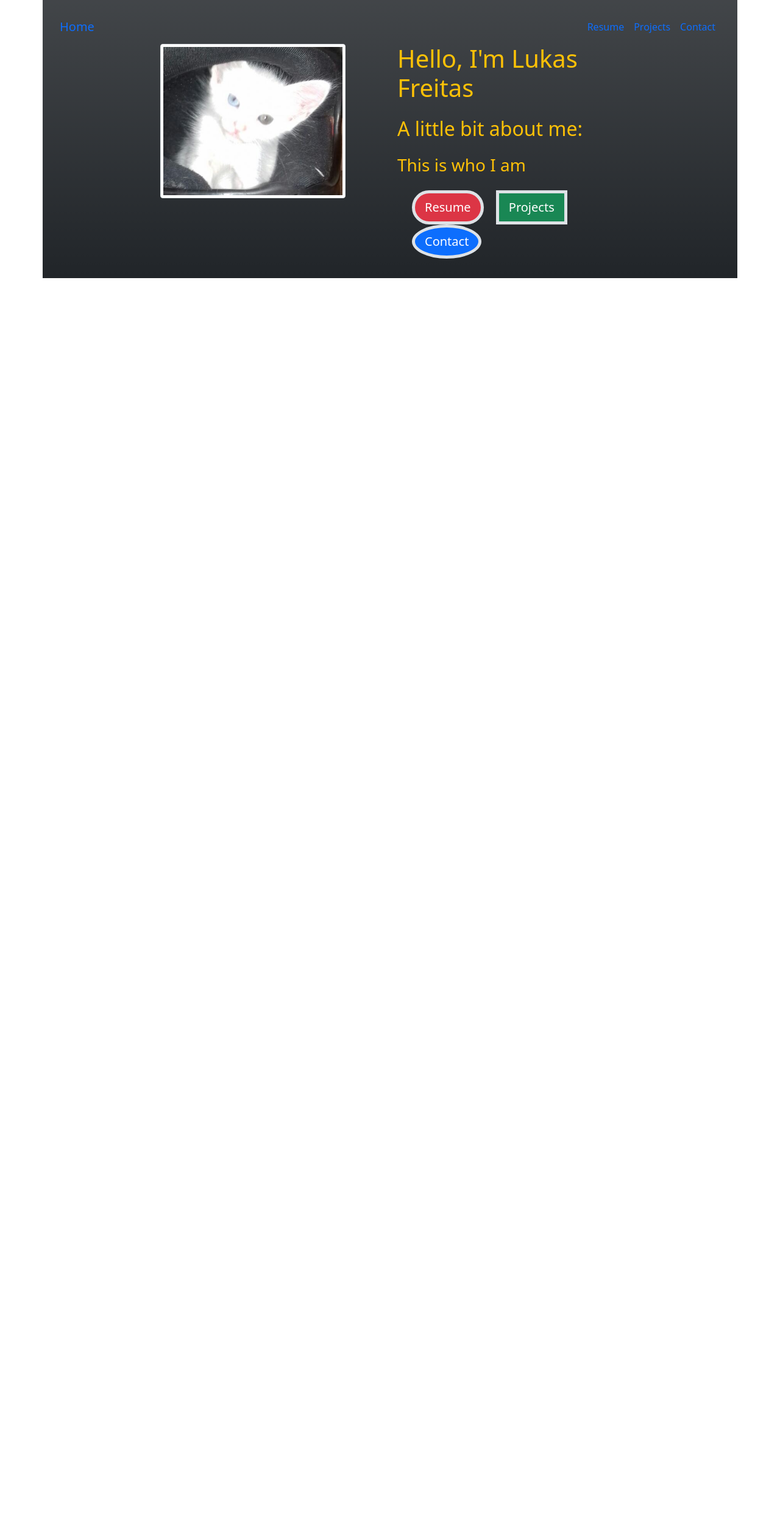
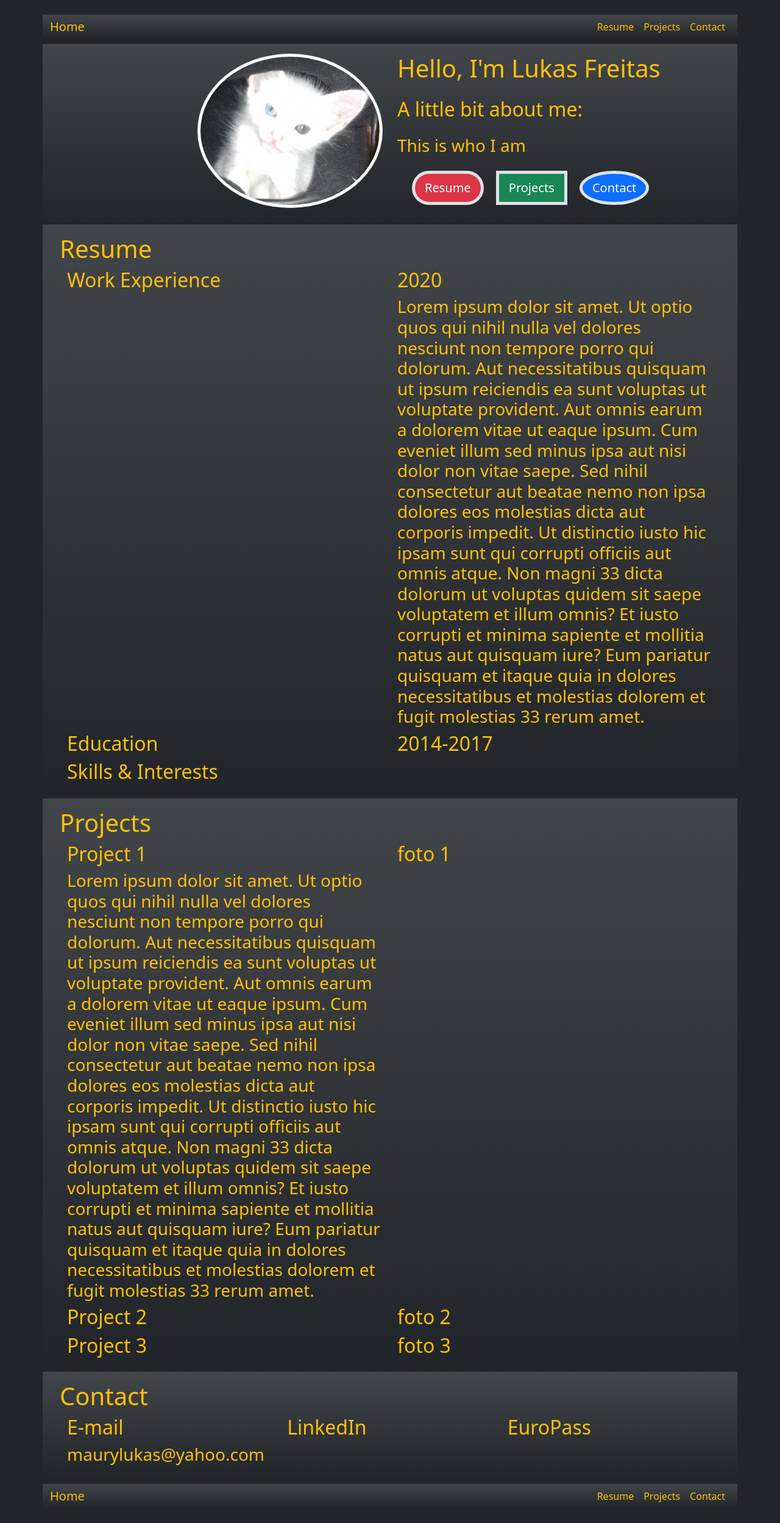
Before and after one commit to maurylukas/mysitecvofml, a Flask app: page / in a window 1280 px wide. Shown: the whole page at 61% size. Before the commit the page ends 456 px from the top, so only its background shows below. Run offline with Flask 2, Linux system fonts and the light colour scheme.

Commit message:
Merged pages
Made several pages into only one for now

```diff
--- a/mycv/templates/base.html
+++ b/mycv/templates/base.html
@@ -9,10 +9,11 @@
         {% endblock %}
     </head>
     <body>
-        <div class="container bg-dark bg-gradient text-warning p-3">
+        <div class="container-fluid bg-dark text-warning p-3">
             {% include 'navbar.html' %}
             {% block body %}
             {% endblock %}
+            {% include 'navbar.html' %}
         </div>
         <script src="https://cdn.jsdelivr.net/npm/bootstrap@5.1.3/dist/js/bootstrap.bundle.min.js" integrity="sha384-ka7Sk0Gln4gmtz2MlQnikT1wXgYsOg+OMhuP+IlRH9sENBO0LRn5q+8nbTov4+1p" crossorigin="anonymous"></script>
     </body>
--- a/mycv/templates/contact.html
+++ b/mycv/templates/contact.html
@@ -1,5 +1,15 @@
-{% extends 'base.html' %}
-
-{% block body %}
+<div class="container row mx-auto bg-gradient p-3" id="contact">
     <h1>Contact</h1>
-{% endblock %}
+    <div class="row mx-auto">
+        <div class="col">
+            <h2>E-mail</h2>
+            <h3>maurylukas@yahoo.com</h3>
+        </div>
+        <div class="col">
+            <h2>LinkedIn</h2>
+        </div>
+        <div class="col">
+            <h2>EuroPass</h2>
+        </div>
+    </div>
+</div>
--- a/mycv/templates/home.html
+++ b/mycv/templates/home.html
@@ -1,9 +1,9 @@
 {% extends 'base.html' %}
 
 {% block body %}
-    <div class="row mx-auto" style="width: 900px;">
+    <div class="container row mx-auto bg-gradient p-3" id="home">
         <div class="col">
-            <img class="img-fluid img-thumbnail rounded mx-auto d-block" src="static/luna.jpg" alt="Cat" width="304" height="236">
+            <img class="img-fluid img-thumbnail rounded-circle mx-auto d-block float-end" src="static/luna.jpg" alt="Cat" width="304" height="236">
         </div>
         <div class="col" >
             <div class="d-grid gap-3">
@@ -12,16 +12,19 @@
                 <h3>This is who I am</h3>
             </div>
             <div class="m-3">
-                <a class="text-decoration-none p-2" href="{{ url_for ('resume') }}">
+                <a class="text-decoration-none p-2" href="#resume">
                     <button type="button" class="btn btn-danger rounded-pill border border-5 btn-lg">Resume</button>
                 </a>
-                <a class="text-decoration-none p-2" href="{{ url_for ('projects') }}">
+                <a class="text-decoration-none p-2" href="#projects">
                     <button type="button" class="btn btn-success rounded-0 border border-5 btn-lg">Projects</button>
                 </a>
-                <a class="text-decoration-none p-2" href="{{ url_for ('contact') }}">
+                <a class="text-decoration-none p-2" href="#contact">
                     <button type="button" class="btn btn-primary rounded-circle border border-5 btn-lg">Contact</button>
                 </a>
             </div>
         </div>
     </div>
+{% include 'resume.html' %}
+{% include 'projects.html' %}
+{% include 'contact.html' %}
 {% endblock %}
--- a/mycv/templates/navbar.html
+++ b/mycv/templates/navbar.html
@@ -1,18 +1,22 @@
 <nav class="navbar navbar-expand-lg">
-  <div class="container-fluid">
-    <a class="navbar-brand" href="{{ url_for ('home') }}">Home</a>
+  <div class="container bg-gradient">
+    <a class="navbar-brand link-warning" href="#home">Home</a>
+    <button class="navbar-toggler navbar-dark bg-dark" type="button" data-bs-toggle="collapse" data-bs-target="#navbarSupportedContent" aria-controls="navbarSupportedContent" aria-expanded="false" aria-label="Toggle navigation">
+      <span class="navbar-toggler-icon"></span>
+    </button>
     <div class="collapse navbar-collapse" id="navbarSupportedContent">
       <ul class="navbar-nav me-auto m-2 mb-lg-0">
+        <li class="nav-item active"></li>
       </ul>
-      <ul class="navbar-nav d-flex">
+      <ul class="navbar-nav">
         <li class="nav-item active">
-          <a class="nav-link active text-decoration-none" id="resume" href="{{ url_for ('resume') }}">Resume</a>
+          <a class="nav-link active text-decoration-none link-warning" href="#resume">Resume</a>
         </li>
         <li class="nav-item active">
-          <a class="nav-link active text-decoration-none" id="projects" href="{{ url_for ('projects') }}">Projects</a>
+          <a class="nav-link active text-decoration-none link-warning" href="#projects">Projects</a>
         </li>
         <li class="nav-item active">
-          <a class="nav-link active text-decoration-none" id="contact" href="{{ url_for ('contact') }}">Contact</a>
+          <a class="nav-link active text-decoration-none link-warning" href="#contact">Contact</a>
         </li>
       </ul>
     </div>
--- a/mycv/templates/projects.html
+++ b/mycv/templates/projects.html
@@ -1,5 +1,32 @@
-{% extends 'base.html' %}
+<div class="container row mx-auto bg-gradient p-3" id="projects">
+    <h1>Projects</h1>
+    <div class="row mx-auto">
+        <div class="col">
+            <h2>Project 1</h2>
+            <h3>Lorem ipsum dolor sit amet. Ut optio quos qui nihil nulla vel dolores nesciunt non tempore porro qui dolorum. Aut necessitatibus quisquam ut ipsum reiciendis ea sunt voluptas ut voluptate provident.
 
-{% block body %}
-    <h1>Projects</h1>
-{% endblock %}
+    Aut omnis earum a dolorem vitae ut eaque ipsum. Cum eveniet illum sed minus ipsa aut nisi dolor non vitae saepe. Sed nihil consectetur aut beatae nemo non ipsa dolores eos molestias dicta aut corporis impedit. Ut distinctio iusto hic ipsam sunt qui corrupti officiis aut omnis atque.
+
+    Non magni 33 dicta dolorum ut voluptas quidem sit saepe voluptatem et illum omnis? Et iusto corrupti et minima sapiente et mollitia natus aut quisquam iure? Eum pariatur quisquam et itaque quia in dolores necessitatibus et molestias dolorem et fugit molestias 33 rerum amet.</h3>
+        </div>
+        <div class="col">
+            <h2>foto 1</h2>
+        </div>
+    </div>
+    <div class="row mx-auto">
+        <div class="col">
+            <h2>Project 2</h2>
+        </div>
+        <div class="col">
+            <h2>foto 2</h2>
+        </div>
+    </div>
+    <div class="row mx-auto">
+        <div class="col">
+            <h2>Project 3</h2>
+        </div>
+        <div class="col">
+            <h2>foto 3</h2>
+        </div>
+    </div>
+</div>
--- a/mycv/templates/resume.html
+++ b/mycv/templates/resume.html
@@ -1,5 +1,29 @@
-{% extends 'base.html' %}
+<div class="container row mx-auto bg-gradient p-3" id="resume">
+    <h1>Resume</h1>
+    <div class="row mx-auto">
+        <div class="col">
+            <h2>Work Experience</h2>
+        </div>
+        <div class="col">
+            <h2>2020</h2>
+            <h3>Lorem ipsum dolor sit amet. Ut optio quos qui nihil nulla vel dolores nesciunt non tempore porro qui dolorum. Aut necessitatibus quisquam ut ipsum reiciendis ea sunt voluptas ut voluptate provident.
 
-{% block body %}
-    <h1>Resume</h1>
-{% endblock %}
+    Aut omnis earum a dolorem vitae ut eaque ipsum. Cum eveniet illum sed minus ipsa aut nisi dolor non vitae saepe. Sed nihil consectetur aut beatae nemo non ipsa dolores eos molestias dicta aut corporis impedit. Ut distinctio iusto hic ipsam sunt qui corrupti officiis aut omnis atque.
+
+    Non magni 33 dicta dolorum ut voluptas quidem sit saepe voluptatem et illum omnis? Et iusto corrupti et minima sapiente et mollitia natus aut quisquam iure? Eum pariatur quisquam et itaque quia in dolores necessitatibus et molestias dolorem et fugit molestias 33 rerum amet.</h3>
+        </div>
+    </div>
+    <div class="row mx-auto">
+        <div class="col">
+            <h2>Education</h2>
+        </div>
+        <div class="col">
+            <h2>2014-2017</h2>
+        </div>
+    </div>
+    <div class="row mx-auto">
+        <div class="col">
+            <h2>Skills & Interests</h2>
+        </div>
+    </div>
+</div>
```
